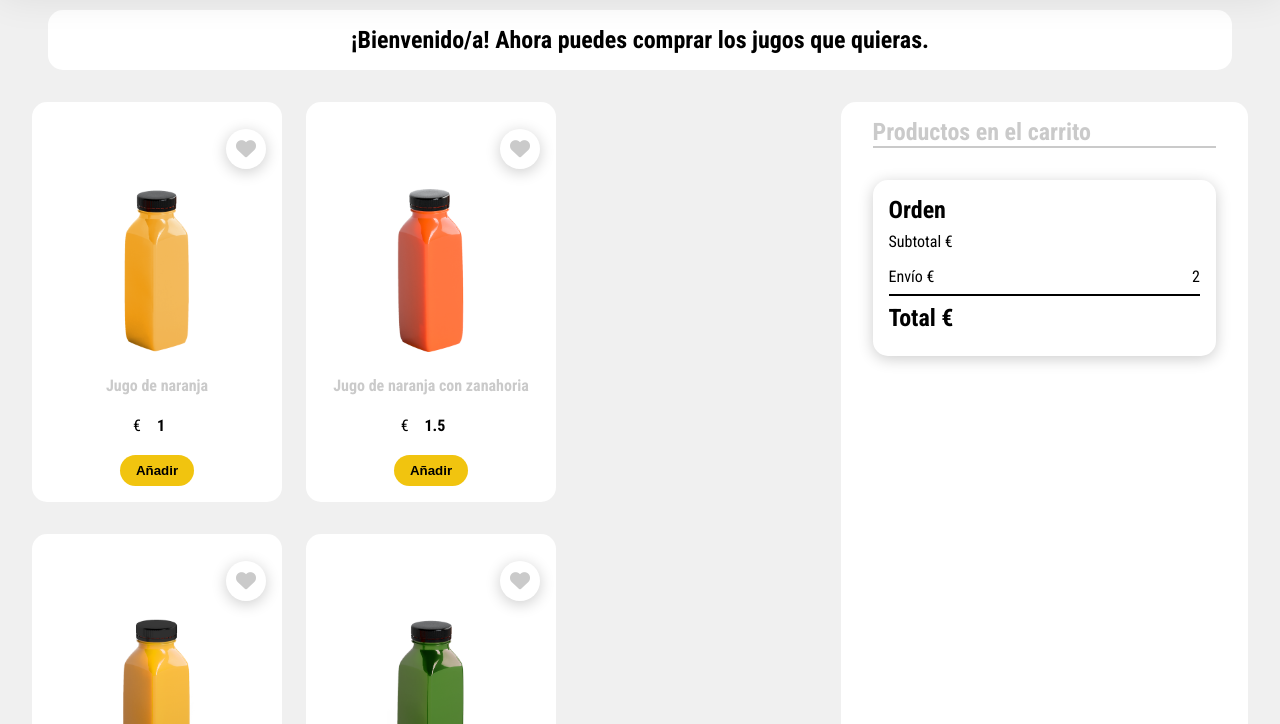
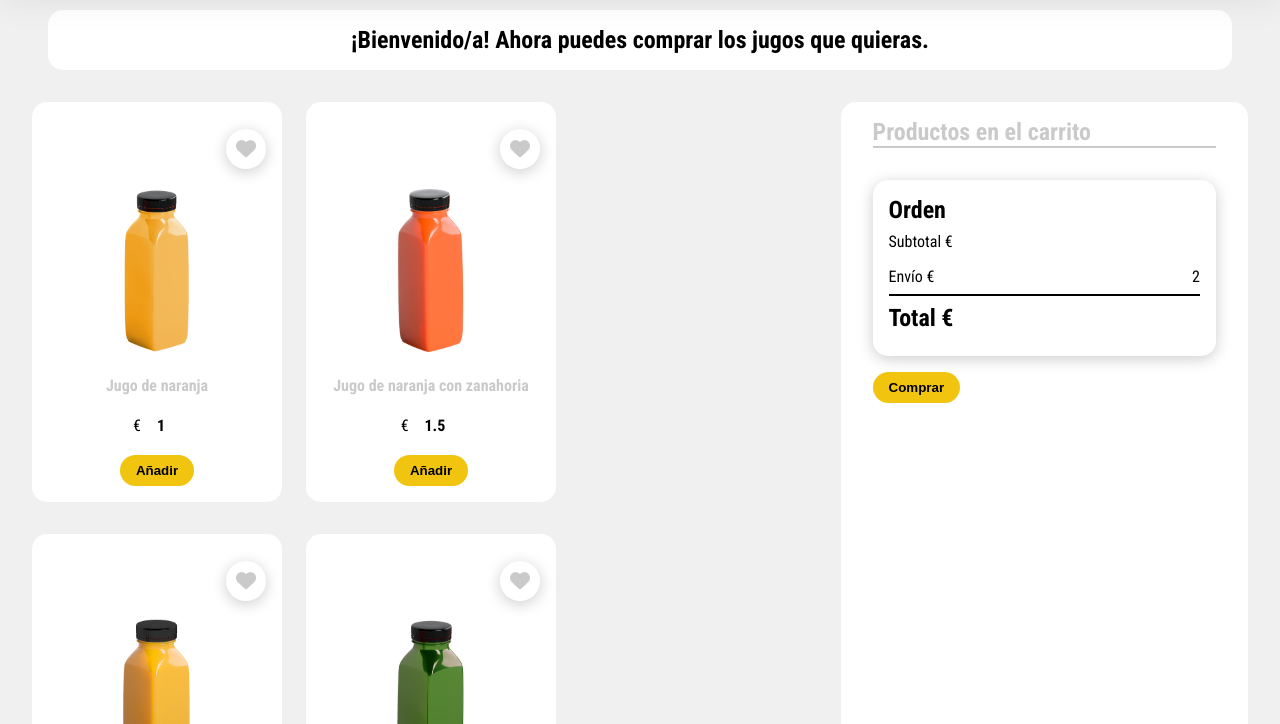
Before and after one commit to IgmarLS/proyectoJS, a plain HTML site: page index.html in a window 1280 px wide. Both pictures are taken after typing "Sample", "name@example.com", "Sample123" into the empty fields and a click on the button "REGISTRARME". Shown: the part 76-800 px from the top of the page. Drawn offline with Linux system fonts and the light colour scheme.

Commit message:
sboton de compra agregado

```diff
--- a/index.html
+++ b/index.html
@@ -220,30 +220,7 @@
             <div class="cart" id="compra">
                 <h2>Productos en el carrito</h2>
                 <article class="product-list" id="carrito"> <!-- CARRITO CONTENEDOR -->
-                    <!-- <div class="product-card">
-                        <img src="img/jugo-naranja-zanahoria.png" alt="Jugo de naranja y zanahoria">
-                        <h3>Jugo de naranja y zanahoria</h3>
-                        <div class="juice-price">
-                            <span>€ 1.50</span>
-                        </div>
-                        <i class="fa-solid fa-trash-can"></i>
-                    </div>
-                    <div class="product-card">
-                        <img src="img/jugo-naranja-zanahoria.png" alt="Jugo de manzana y espinaca">
-                        <h3>Jugo de manzana y espinaca</h3>
-                        <div class="juice-price">
-                            <span>€ 1.20</span>
-                        </div>
-                        <i class="fa-solid fa-trash-can"></i>
-                    </div>
-                    <div class="product-card">
-                        <img src="img/jugo-naranja-zanahoria.png" alt="Jugo verde">
-                        <h3>Jugo verde</h3>
-                        <div class="juice-price">
-                            <span>€ 1.30</span>
-                        </div>
-                        <i class="fa-solid fa-trash-can"></i>
-                    </div> -->
+                    <!-- MINI CARDS DE PRODUCTOS -->
                 </article>
                 <article class="product-total">
                     <h2>Orden</h2>
@@ -264,6 +241,7 @@
                         </span>
                     </div>
                 </article>
+                <button id="btn-comprar">Comprar</button>
             </div>
         </section>
     </main>
--- a/scss/_general.scss
+++ b/scss/_general.scss
@@ -129,6 +129,15 @@ main {
     }
 }
 
+#btn-comprar {
+    background-color: #F1C40F;
+    padding: 0.5rem 1rem;
+    border-radius: 25px;
+    border: none;
+    font-weight: 600;
+    margin-top: 1rem;
+}
+
 footer {
     height: 140px;
     background: white;
```
Also changed, not shown: css/style.css, 1 other file.
